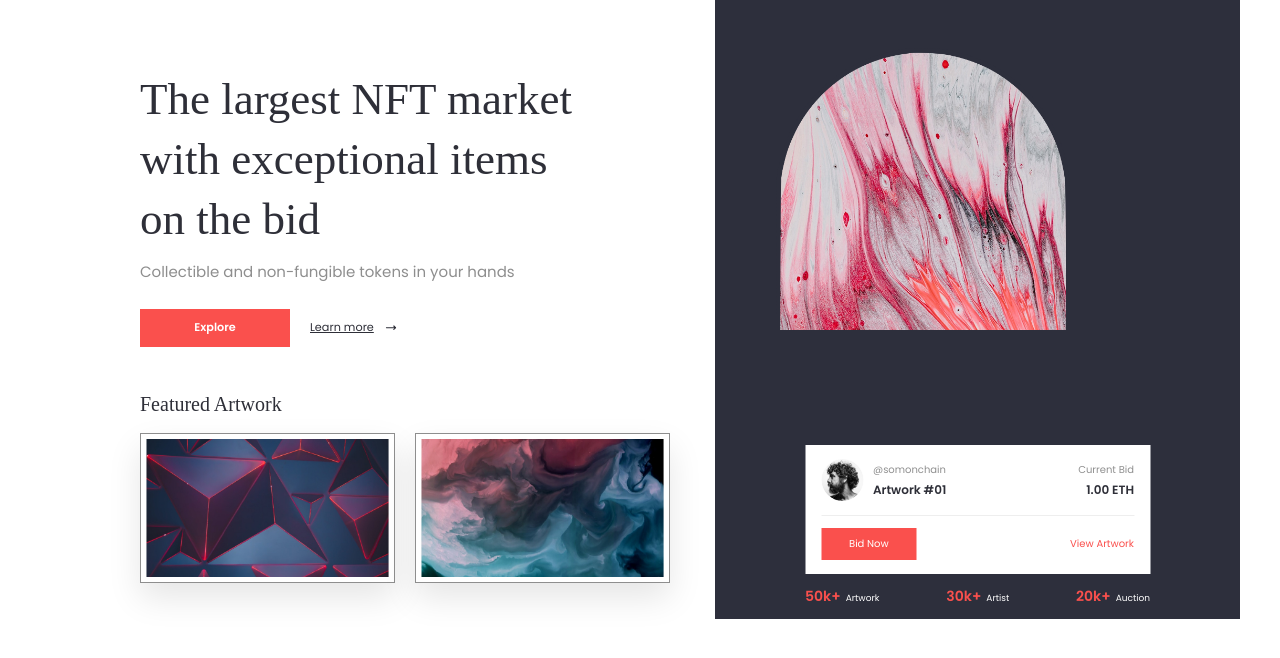
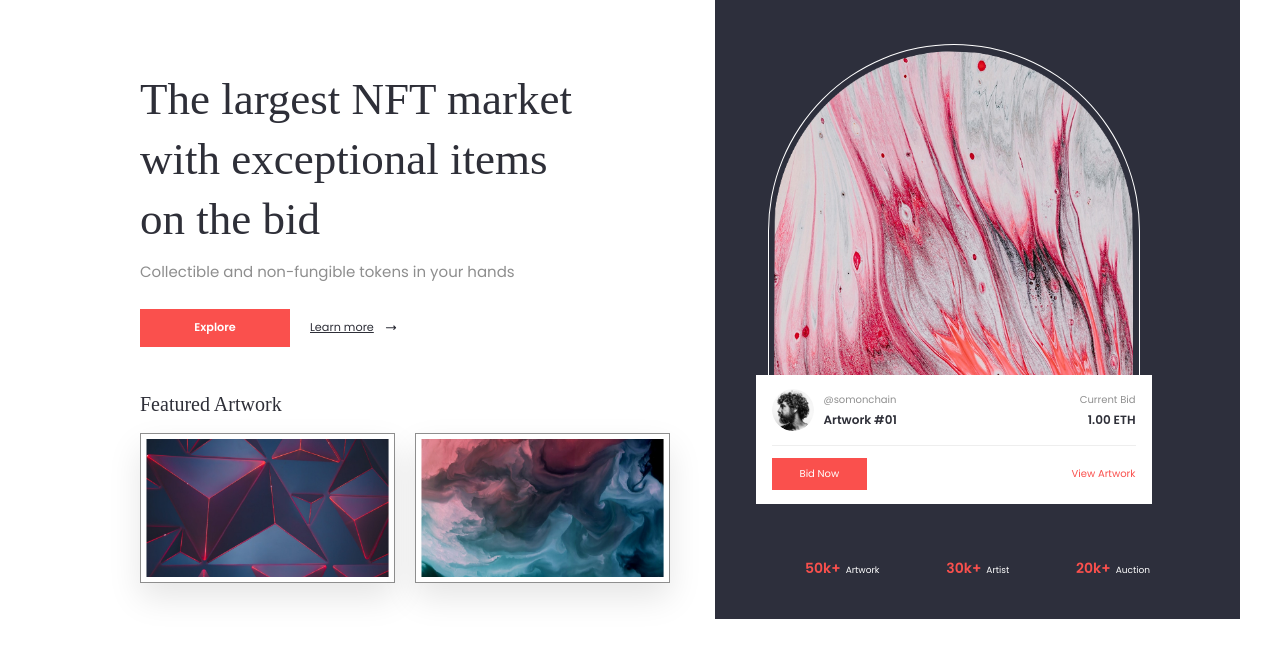
Before and after one commit to Neusgil/proyecto4-marketplace, a website built with Vite: page index.html in a window 1280 px wide. Shown: the part 56-714 px from the top of the page. Built offline with nearby package versions, Linux system fonts and the light colour scheme; a web font is replaced by a local one.

Commit message:
Save hero before full Figma adjustment

```diff
--- a/sass/style.scss
+++ b/sass/style.scss
@@ -206,61 +206,24 @@ a {
   &__image-mask {
     position: absolute;
 
-    left: 38px;
-    top: 20px;
+    left: 26px;
+    top: 10px;
 
-    width: 340px;
-    height: 330px;
-
-    /* Necesario para colocar la silueta detrás */
+    width: 425px;
+    height: 425px;
     z-index: 0;
 
     &::before {
       content: "";
-
       position: absolute;
-
-      /*
-      Un poquito más grande que la imagen:
-      4px por cada lateral
-      y 6px por arriba.
-    */
-      left: -4px;
-      top: -6px;
-
-      width: 348px;
-      height: 340px;
-
-      /*
-      Usamos el mismo PNG como máscara,
-      así copiamos exactamente su forma.
-    */
-      -webkit-mask-image: url("/img/image.png");
-      mask-image: url("/img/image.png");
-
-      -webkit-mask-size: contain;
-      mask-size: contain;
-
-      -webkit-mask-repeat: no-repeat;
-      mask-repeat: no-repeat;
-
-      -webkit-mask-position: center;
-      mask-position: center;
-
-      /*
-      Silueta del mismo color que
-      el fondo oscuro.
-    */
-      background-color: $color-dark;
-
-      /*
-      Borde blanco fino alrededor
-      de la silueta.
-    */
-      filter: drop-shadow(-1px 0 0 #ffffff) drop-shadow(1px 0 0 #ffffff)
-        drop-shadow(0 -1px 0 #ffffff) drop-shadow(0 1px 0 #ffffff);
-
-      z-index: 0;
+      /* Ajustado al arco visible del PNG, descontando su margen transparente.
+         Separación interior: unos 4px a los lados y 6px arriba. */
+      left: 27px;
+      top: 15px;
+      width: 370px;
+      height: 359px;
+      border: 1px solid #ffffff;
+      border-radius: 50% 50% 0 0 / 187px 187px 0 0;
     }
   }
 
@@ -268,8 +231,8 @@ a {
     position: relative;
     z-index: 1;
 
-    width: 340px;
-    height: 330px;
+    width: 100%;
+    height: 100%;
 
     display: block;
 
@@ -285,7 +248,7 @@ a {
     position: absolute;
 
     left: 50%;
-    bottom: 12px;
+    bottom: 40px;
 
     transform: translateX(-50%);
 
@@ -319,12 +282,13 @@ a {
 .bid-card {
   position: absolute;
 
-  left: 50%;
-  bottom: 45px;
+  left: 238.5px;
+  bottom: 115px;
+  z-index: 2;
 
   transform: translateX(-50%);
 
-  width: 345px;
+  width: 396px;
   padding: 14px 16px;
 
   background-color: #ffffff;
```
